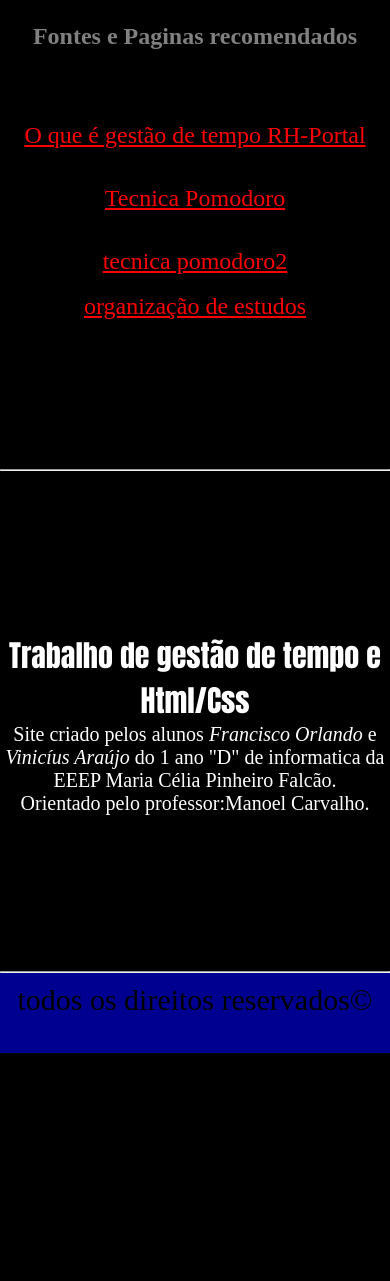
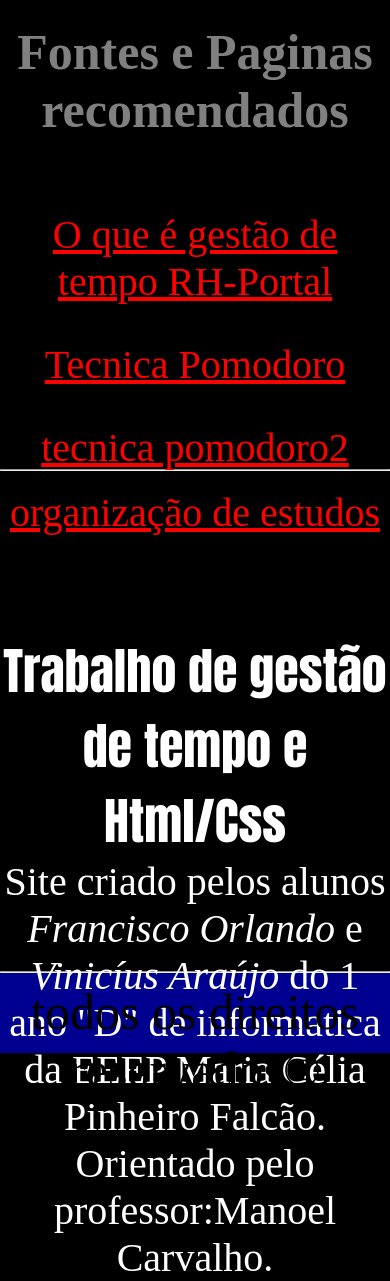
Before and after one commit to orlando666/ProvaHtmlCssGT, a plain HTML site: page index.html in a window 390 px wide. Shown: the part 8780-10061 px from the top of the page. Before the commit the page ends 9833 px from the top, so only its background shows below. Drawn offline with Linux system fonts and the light colour scheme.

Commit message:
update final responsivo

```diff
--- a/css/estilocelular.css
+++ b/css/estilocelular.css
@@ -20,7 +20,7 @@ body{
 
 header{
 	width: 100%;position: fixed;
-	height: 200px;
+	height: 150px;
 	background-color: #000090;
 	text-align: center;
 	padding: 10px;
@@ -97,8 +97,12 @@ font-size: 25px}
  	padding-top: 10px;
 }
  footer p {
- 	color: black;font-size: 30px
+ 	color: black;font-size: 50px
  }
+ #kk a {font-size: 40px;}
+ #kk h1 {font-size: 50px;}
+ #sobre h2 {font-size: 50px;}
+ #sobre p {font-size: 40px;}
 
  #peper {height: 200px;width: 220px;background-image: url(../imgs/images2.jpg)}
  #redhot {height: 220px;width: 220px;background-image: url(../imgs/download.jpg);}
```
